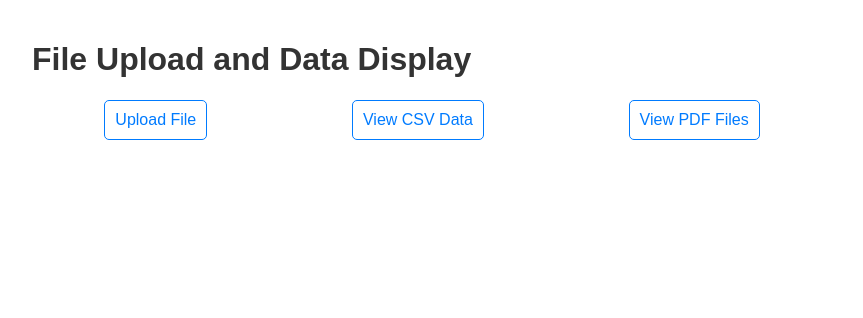
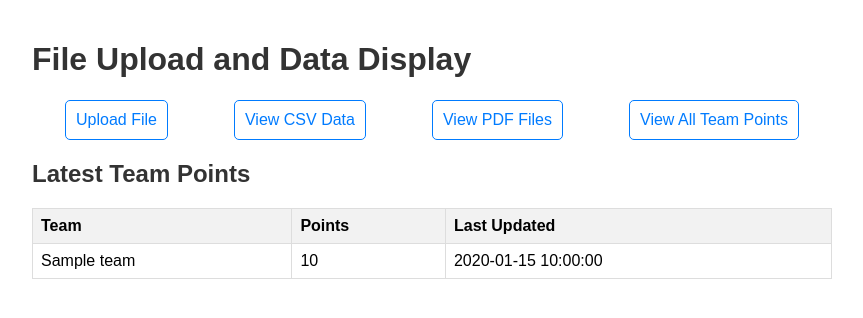
Before and after one commit to jsarsoun/autopath, a Flask app: template templates/index.html in a window 1280 px wide. Shown: the top 318 px of the page, without its empty margins (208-1071 px from the left). Run offline with Flask 3, Linux system fonts and the light colour scheme; the template is opened without the code that fills it: most values are stand-ins (such as "Sample title", 1, 10 or a date in 2020).

Commit message:
The user's ability to view the team points data has been added.

```diff
--- a/templates/index.html
+++ b/templates/index.html
@@ -30,6 +30,19 @@
             background-color: #007bff;
             color: white;
         }
+        table {
+            width: 100%;
+            border-collapse: collapse;
+            margin-top: 20px;
+        }
+        th, td {
+            border: 1px solid #ddd;
+            padding: 8px;
+            text-align: left;
+        }
+        th {
+            background-color: #f2f2f2;
+        }
     </style>
 </head>
 <body>
@@ -39,6 +52,7 @@
         <a href="{{ url_for('upload_file') }}">Upload File</a>
         <a href="{{ url_for('view_csv') }}">View CSV Data</a>
         <a href="{{ url_for('view_pdf') }}">View PDF Files</a>
+        <a href="{{ url_for('view_team_points') }}">View All Team Points</a>
     </div>
 
     {% with messages = get_flashed_messages(with_categories=true) %}
@@ -48,5 +62,25 @@
             {% endfor %}
         {% endif %}
     {% endwith %}
+
+    <h2>Latest Team Points</h2>
+    <table>
+        <thead>
+            <tr>
+                <th>Team</th>
+                <th>Points</th>
+                <th>Last Updated</th>
+            </tr>
+        </thead>
+        <tbody>
+            {% for point in latest_team_points %}
+            <tr>
+                <td>{{ point.team }}</td>
+                <td>{{ point.points }}</td>
+                <td>{{ point.timestamp }}</td>
+            </tr>
+            {% endfor %}
+        </tbody>
+    </table>
 </body>
 </html>
```
